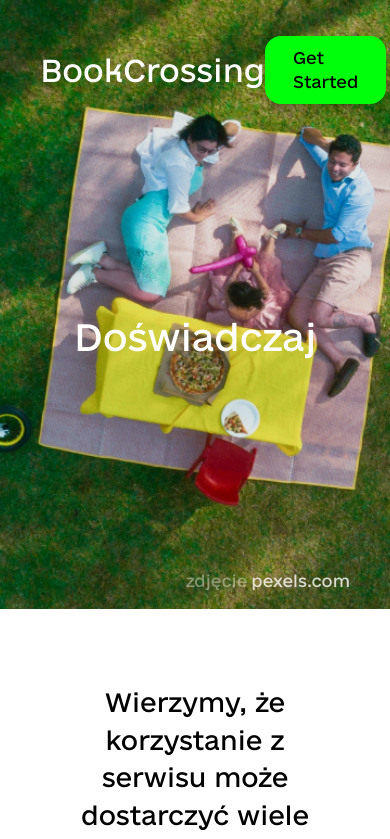
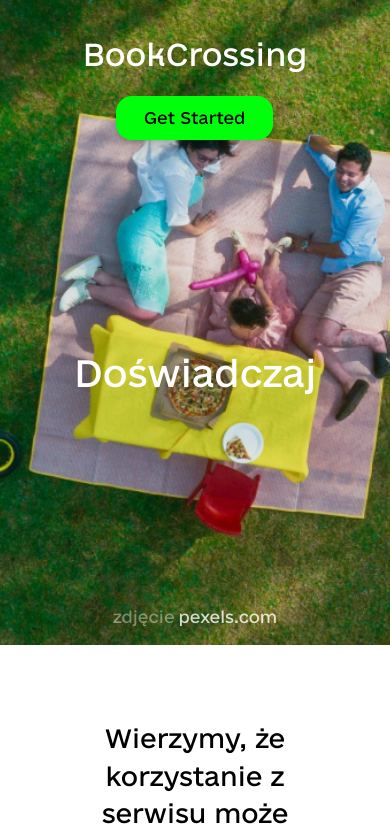
Before and after one commit to shurikoi/bookcrossing, a Next.js app: page / in a window 390 px wide. Shown: the top 839 px of the page. Built offline with nearby package versions, Linux system fonts and the light colour scheme; no server answers.

Commit message:
some changes

```diff
--- a/app/api/getUserData/route.ts
+++ b/app/api/getUserData/route.ts
@@ -3,6 +3,7 @@ import users from "@/model/user";
 import { NextResponse } from "next/server";
 
 export async function POST(req: Request) {
+    await connection()
     const body = (await req.json()) as { email: string };
 
     const { email } = body;
--- a/components/authorized/BookMenu.tsx
+++ b/components/authorized/BookMenu.tsx
@@ -11,7 +11,7 @@ export default function BookMenu({ data }: { data: bookData }) {
     const { user } = useUserData();
     const { title, author, category, description, messengerDescription, messenger } = data;
     return (
-        <div className="flex flex-col gap-5 w-[700px]">
+        <div className="flex flex-col gap-5 ">
             <div className="flex gap-16">
                 <div className="flex flex-col gap-5 w-full">
                     <div className="w-full font-head font-normal text-lg">{title}</div>
--- a/components/authorized/Publications.tsx
+++ b/components/authorized/Publications.tsx
@@ -63,7 +63,7 @@ export default function Publications() {
     }
 
     return (
-        <div className="px-28 py-16">
+        <div className="px-28 py-16 relative">
             <div className="flex gap-6 flex-wrap justify-center">
                 {isLoading ? (
                     <ContentLoader></ContentLoader>
--- a/components/unauthorized/Header.tsx
+++ b/components/unauthorized/Header.tsx
@@ -6,13 +6,13 @@ export default function Header() {
 
     return (
         <header className="bg-[black] flex flex-col gap-[210px] pt-9 px-10 pb-4 relative box-border bg-no-repeat bg-cover bg-center bg-[url(/images/header.png)]">
-            <div className="flex items-center justify-between">
+            <div className="flex flex-col gap-6 sm:flex-row sm:gap-0 items-center justify-between">
                 <div className="text-3xl text-white font-head">BookCrossing</div>
                 <GetStartedBtn></GetStartedBtn>
             </div>
             <TextSlider text={heroText} duration={2000}></TextSlider>
-            <div className="flex">
-                <div className="flex gap-1 ml-auto">
+            <div className="flex justify-center sm:justify-end">
+                <div className="flex gap-1">
                     <span className="text-white/40">zdjęcie</span>
                     <span className="text-white/80">pexels.com</span>
                 </div>
```
Also changed, not shown: components/authorized/Header.tsx (+3 -1 lines).
